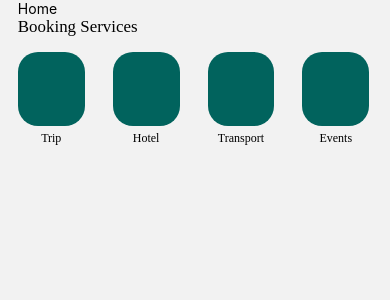
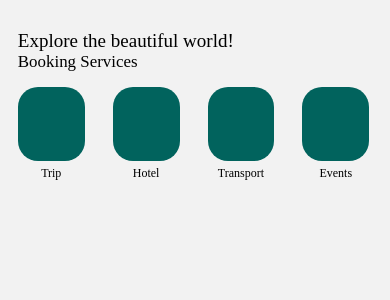
Before and after one commit to slo248/Travelly, a React Native app: screen /Home in a window 390 px wide. Shown: the top 300 px of the page. Built offline with nearby package versions, Linux system fonts and the light colour scheme; what react-native would draw is missing.

Commit message:
make form input generic

```diff
--- a/src/components/Button/ButtonIcon.tsx
+++ b/src/components/Button/ButtonIcon.tsx
@@ -17,7 +17,7 @@ const ButtonIcon: FC<ButtonIconProps> = ({
   ...props
 }) => (
   <Button {...props} {...{ backgroundColor, color, reverseStyle }}>
-    <View style={{ padding: 16 }}>
+    <View style={{ padding: 12 }}>
       <Icon color={reverseStyle ? backgroundColor : color} />
     </View>
   </Button>
--- a/src/components/controllers/FormInputController.tsx
+++ b/src/components/controllers/FormInputController.tsx
@@ -1,30 +1,35 @@
 import { StyleSheet, TextInput, TextInputProps, Text } from 'react-native';
 import { FC } from 'react';
-import { Control, Controller, FieldErrors, FieldValues } from 'react-hook-form';
+import {
+  Control,
+  Controller,
+  FieldErrors,
+  FieldValues,
+  Path
+} from 'react-hook-form';
 import { Colors } from 'react-native/Libraries/NewAppScreen';
 import { Texts } from '~/styles/texts';
 import { rH, rMS, rW } from '~/styles/responsive';
-import { User } from '~/types/User';
 
-interface FormInputControllerProps {
-  control: Control<User>;
-  errors?: FieldErrors<User>;
-  name: keyof User;
+interface FormInputControllerProps<T extends FieldValues> {
+  control: Control<T>;
+  errors?: FieldErrors<T>;
+  name: keyof T;
   placeholder: string;
   others?: TextInputProps;
 }
 
-const FormInputController: FC<FormInputControllerProps> = ({
+const FormInputController = <T extends FieldValues>({
   control,
   errors,
   name,
   placeholder,
   others
-}) => {
+}: FormInputControllerProps<T>) => {
   return (
     <>
       <Controller
-        {...{ control, name }}
+        {...{ control, name: name as Path<T> }}
         render={({ field: { onBlur, onChange, value } }) => (
           <TextInput
             style={styles.input}
--- a/src/screens/Home/index.tsx
+++ b/src/screens/Home/index.tsx
@@ -1,18 +1,24 @@
-import { StyleSheet, Text, View } from 'react-native';
+import { StatusBar, StyleSheet, Text, View } from 'react-native';
 import React from 'react';
 import { HomeProps } from '~/navigation/types';
 import { globalStyles } from '~/styles/globalStyles';
 import Services from './Services';
+import { Texts } from '~/styles/texts';
+import { rH } from '~/styles/responsive';
 
 export default function Home(props: HomeProps) {
   return (
-    <View style={[globalStyles.container, styles.container]}>
-      <Text>Home</Text>
+    <View style={[globalStyles.container]}>
+      <Text style={[Texts.h2, styles.heading]}>
+        Explore the beautiful world!
+      </Text>
       <Services />
     </View>
   );
 }
 
 const styles = StyleSheet.create({
-  container: {}
+  heading: {
+    marginTop: rH(24)
+  }
 });
--- a/src/screens/Login/LoginForm.tsx
+++ b/src/screens/Login/LoginForm.tsx
@@ -1,28 +1,29 @@
 import { yupResolver } from '@hookform/resolvers/yup';
-import { FC } from 'react';
+import { FC, useState } from 'react';
 import { useForm } from 'react-hook-form';
-import { Alert, StyleSheet, View } from 'react-native';
+import { ActivityIndicator, Alert, StyleSheet, View } from 'react-native';
 import { ButtonText } from '~/components/Button';
 import FormInputController from '~/components/controllers/FormInputController';
 
-import { FormSubmitNoAction } from '~/constants';
 import { loginSchema } from '~/constants/schemas/login';
 import { globalStyles } from '~/styles/globalStyles';
 import { rH } from '~/styles/responsive';
-import { User } from '~/types/User';
+import { UserFieldValues } from '~/types/UserFieldValues';
 
 export type LoginFormProps = {
-  onSubmit?: (user: User) => void;
+  onSubmit?: (user: UserFieldValues) => void;
 };
 
 const LoginForm: FC<LoginFormProps> = ({
-  onSubmit = (user: User) => Alert.alert(JSON.stringify(user))
+  onSubmit = (user: UserFieldValues) => Alert.alert(JSON.stringify(user))
 }) => {
   const {
     control,
     handleSubmit,
     formState: { errors }
-  } = useForm({ resolver: yupResolver(loginSchema) });
+  } = useForm<UserFieldValues>({ resolver: yupResolver(loginSchema) });
+
+  const [isSigingIn, setIsSigningIn] = useState(false);
 
   return (
     <View style={(globalStyles.container, { flex: 0, rowGap: rH(32) })}>
@@ -48,8 +49,19 @@ const LoginForm: FC<LoginFormProps> = ({
         </View>
       </View>
       <View style={styles.submitBtn}>
-        <ButtonText title="Sign In" onPress={handleSubmit(onSubmit)} />
+        <ButtonText
+          title="Sign In"
+          onPress={handleSubmit((user) => {
+            setIsSigningIn(true);
+            onSubmit(user);
+          })}
+        />
       </View>
+      {isSigingIn && (
+        <View>
+          <ActivityIndicator size="large" />
+        </View>
+      )}
     </View>
   );
 };
--- a/src/types/User.ts
+++ /dev/null
@@ -1,4 +0,0 @@
-export interface User {
-  email: string;
-  password: string;
-}
```
Also changed, not shown: src/components/SearchBox/index.tsx (added, +34 -0 lines).
